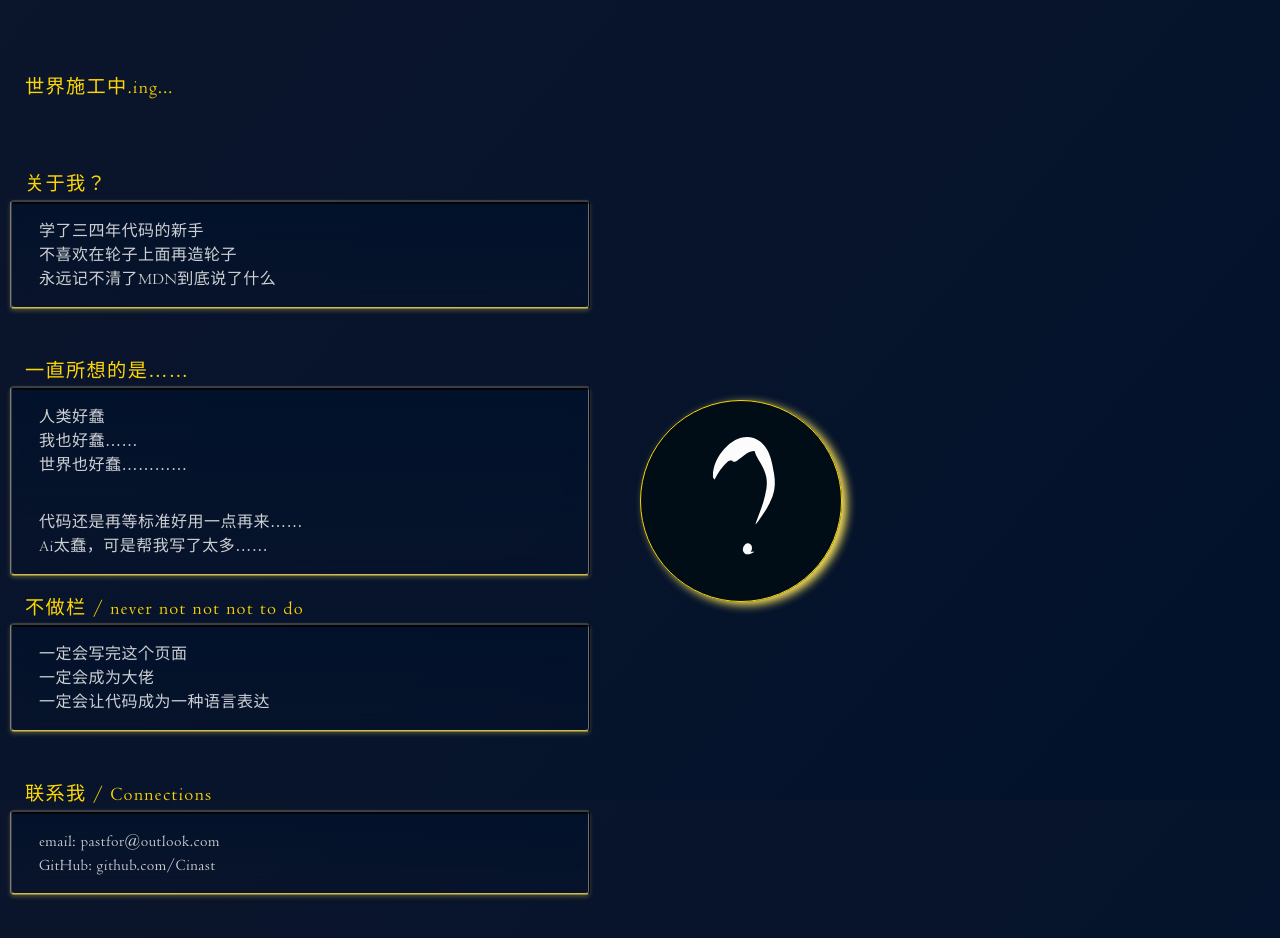
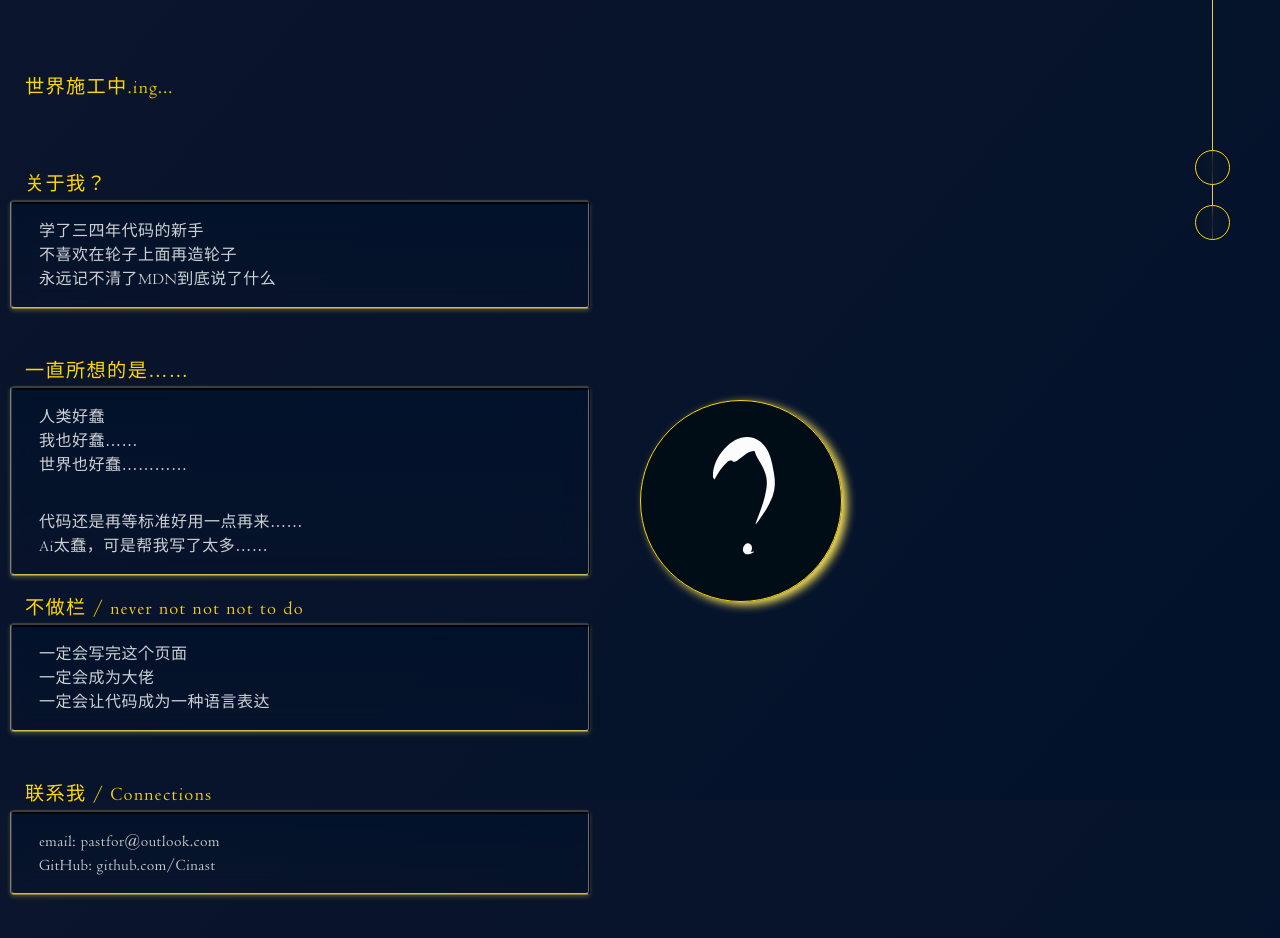
Before and after one commit to cinast/cinast, a plain HTML site: page index.html in a window 1280 px wide. Shown: the top 938 px of the page. Drawn offline with Linux system fonts and the light colour scheme; a web font is replaced by a local one.

Commit message:
加吊珠

```diff
--- a/index.html
+++ b/index.html
@@ -140,6 +140,38 @@
                 z-index: -1000;
             }
 
+            pendant {
+                z-index: 600;
+                position: absolute;
+                right: 50px;
+                height: auto;
+                padding-top: 150px;
+            }
+
+            pendant > button {
+                position: relative;
+                display: block;
+                width: 35px;
+                height: 35px;
+                border: 1px solid var(--gold-usual);
+                border-radius: 50%;
+                backdrop-filter: blur(10px);
+                background-color: rgba(2, 18, 43, 0.3);
+                margin-bottom: 20px;
+            }
+
+            pendant > button:last-child {
+                margin-bottom: 0;
+            }
+
+            pendant > #rope {
+                position: absolute;
+                top: 0;
+                left: calc(50% - 0.5px / 2);
+                width: 0.5px;
+                height: 100%;
+                background-color: var(--gold-second);
+            }
             /* background > .backfill {
                 position: absolute;
             } */
@@ -323,6 +355,12 @@
     <body>
         <header></header>
 
+        <pendant>
+            <div id="rope"></div>
+            <button id="to-top"></button>
+            <button id="tlang"></button>
+        </pendant>
+
         <div id="pre">
             <div class="block blockL"></div>
             <div class="line"><h1>世界施工中.ing...</h1></div>
```
Also changed, not shown: README.md (added).
